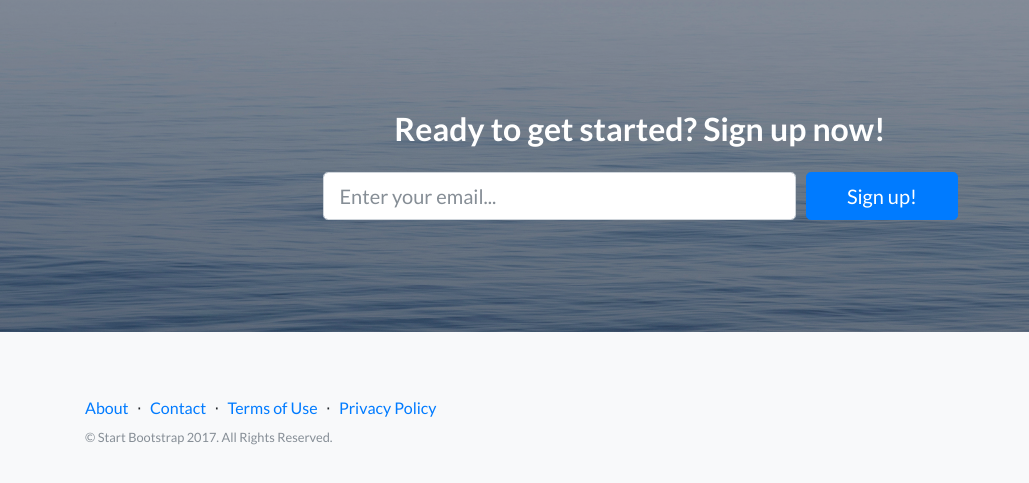
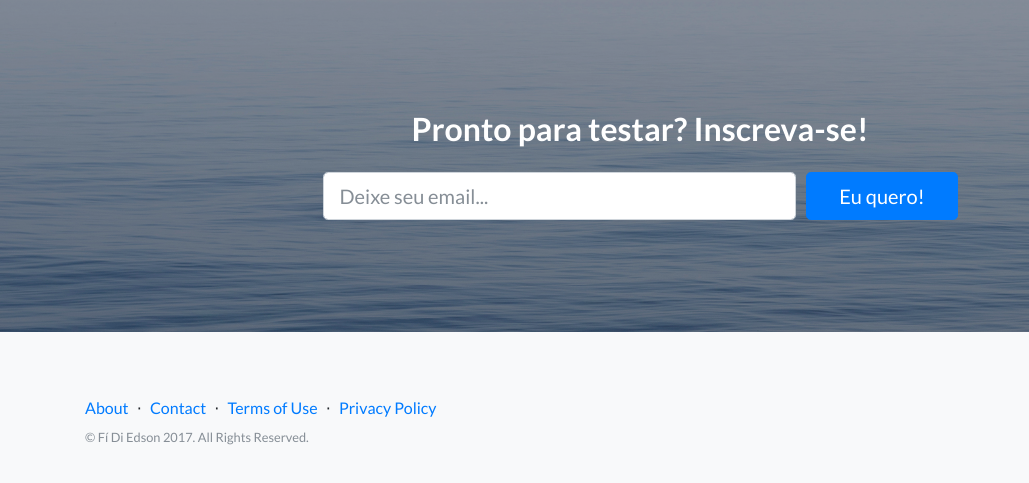
Before and after one commit to TSpadoni/IBM-Cloud-Garage-Method, a website: page index.html in a window 1280 px wide. Shown: the part 2645-3128 px from the top of the page, 0-1029 px from the left. Drawn offline with Linux system fonts and the light colour scheme.

Commit message:
Update index.html

```diff
--- a/index.html
+++ b/index.html
@@ -156,16 +156,16 @@
       <div class="container">
         <div class="row">
           <div class="col-xl-9 mx-auto">
-            <h2 class="mb-4">Ready to get started? Sign up now!</h2>
+            <h2 class="mb-4">Pronto para testar? Inscreva-se!</h2>
           </div>
           <div class="col-md-10 col-lg-8 col-xl-7 mx-auto">
             <form>
               <div class="form-row">
                 <div class="col-12 col-md-9 mb-2 mb-md-0">
-                  <input type="email" class="form-control form-control-lg" placeholder="Enter your email...">
+                  <input type="email" class="form-control form-control-lg" placeholder="Deixe seu email...">
                 </div>
                 <div class="col-12 col-md-3">
-                  <button type="submit" class="btn btn-block btn-lg btn-primary">Sign up!</button>
+                  <button type="submit" class="btn btn-block btn-lg btn-primary">Eu quero!</button>
                 </div>
               </div>
             </form>
@@ -196,7 +196,7 @@
                 <a href="#">Privacy Policy</a>
               </li>
             </ul>
-            <p class="text-muted small mb-4 mb-lg-0">&copy; Start Bootstrap 2017. All Rights Reserved.</p>
+            <p class="text-muted small mb-4 mb-lg-0">&copy; F&iacute; Di Edson 2017. All Rights Reserved.</p>
           </div>
           <div class="col-lg-6 h-100 text-center text-lg-right my-auto">
             <ul class="list-inline mb-0">
```
